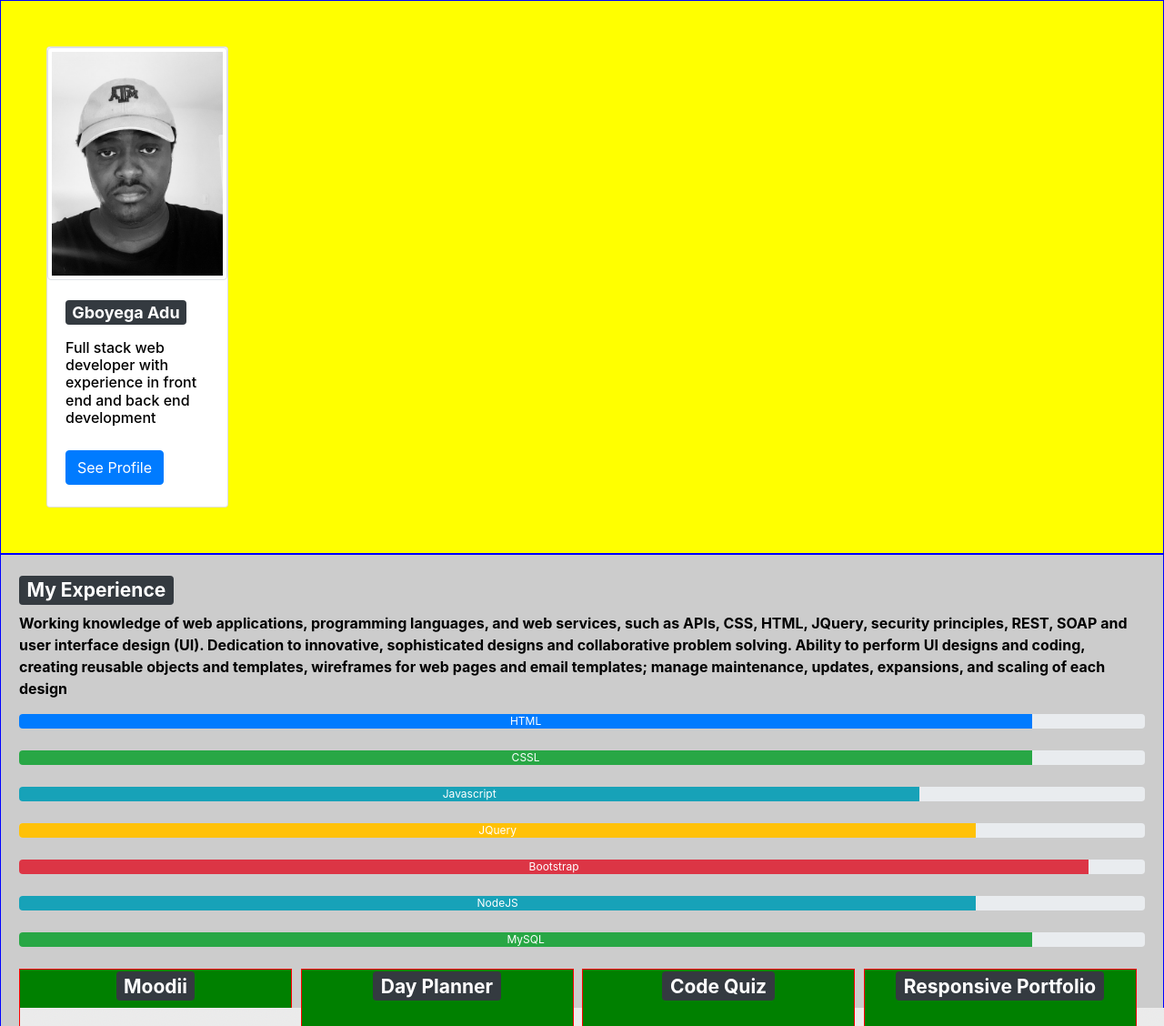
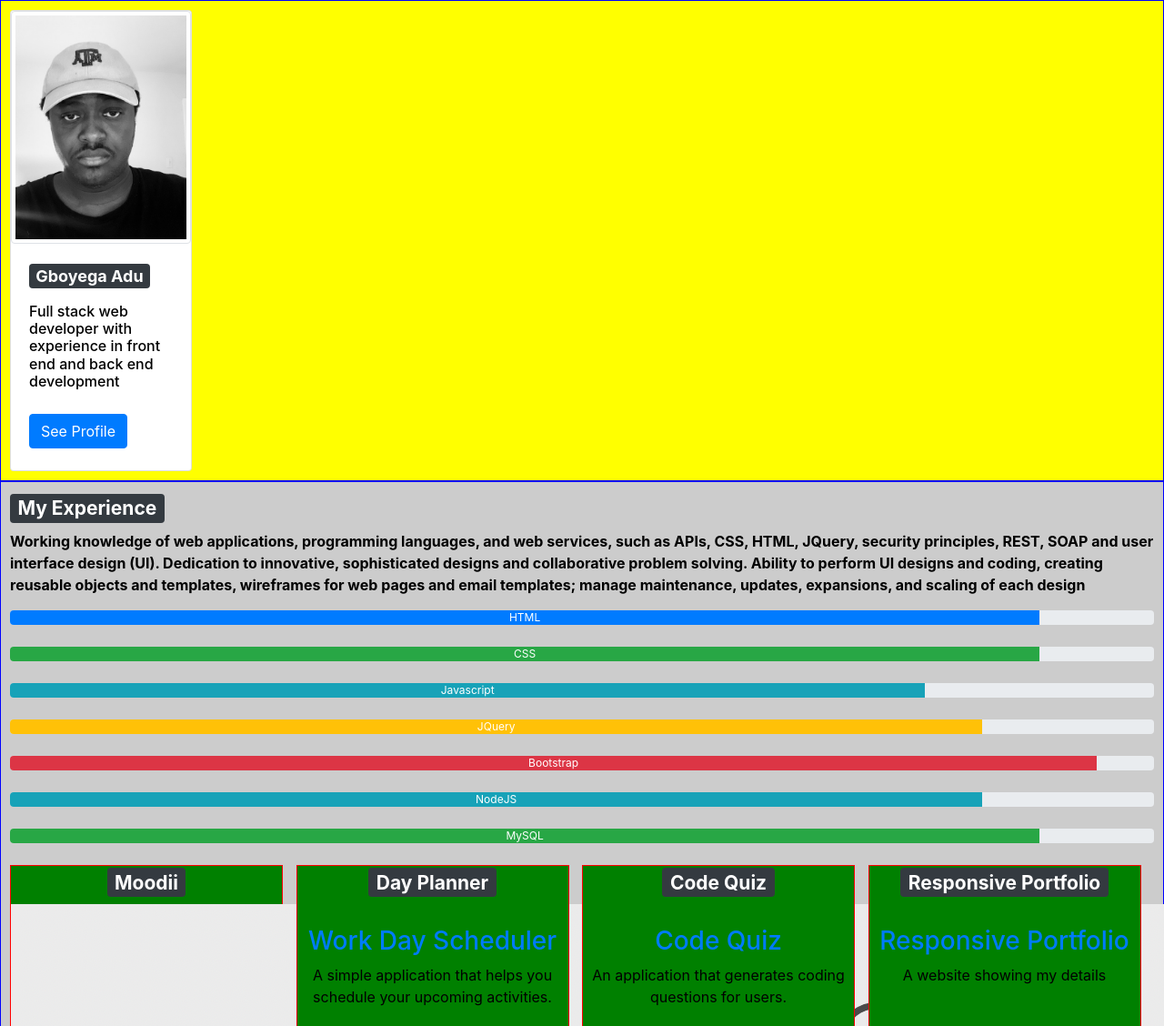
Before and after one commit to adeadu555/DynamicProfilePage, a plain HTML site: page index.html in a window 1280 px wide. Shown: the top 1128 px of the page at 91% size. Drawn offline with nearby package versions, Linux system fonts and the light colour scheme; files whose address does not match are found by name.

Commit message:
added pix updated html

```diff
--- a/index.html
+++ b/index.html
@@ -52,7 +52,7 @@
     <div class="progress-bar" style="width:90%">HTML</div>
 </div><br>
 <div class="progress">
-    <div class="progress-bar bg-success" style="width:90%">CSSL</div>
+    <div class="progress-bar bg-success" style="width:90%">CSS</div>
 </div><br>
 <div class="progress">
     <div class="progress-bar bg-info" style="width:80%">Javascript</div>
--- a/style.css
+++ b/style.css
@@ -8,7 +8,7 @@ body {
 
 header {
     background-color: #FF4500;
-    padding: 50px;
+    padding: 10px;
     text-align: left;
     font-size: 35px;
     color: white;
@@ -43,7 +43,7 @@ header:hover {
     width: 100%;
     height: 600px;
     background: #ccc;
-    padding: 20px;
+    padding: 10px;
     border: 0.5px solid blue;
 }
 #rightbox {
```
Also changed, not shown: images/CodeQuiz.jpg (added), 1 other file.
